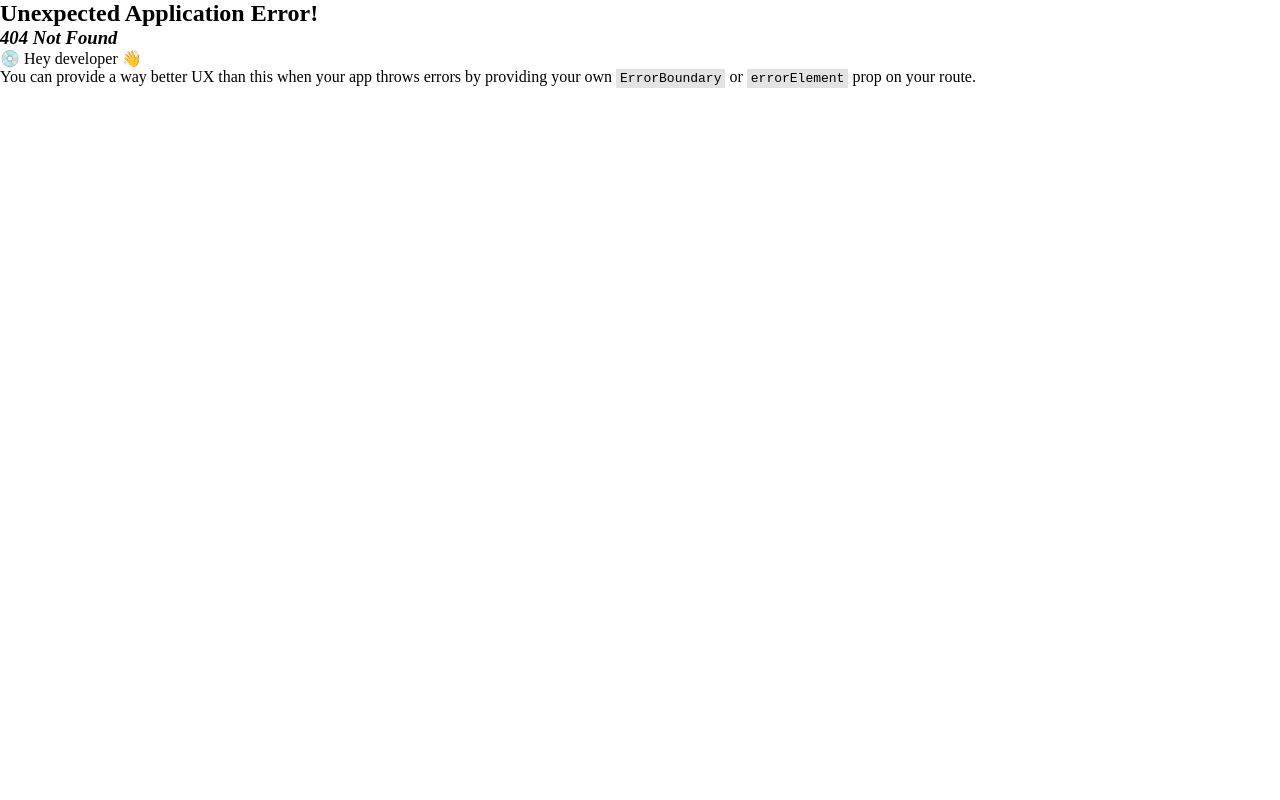
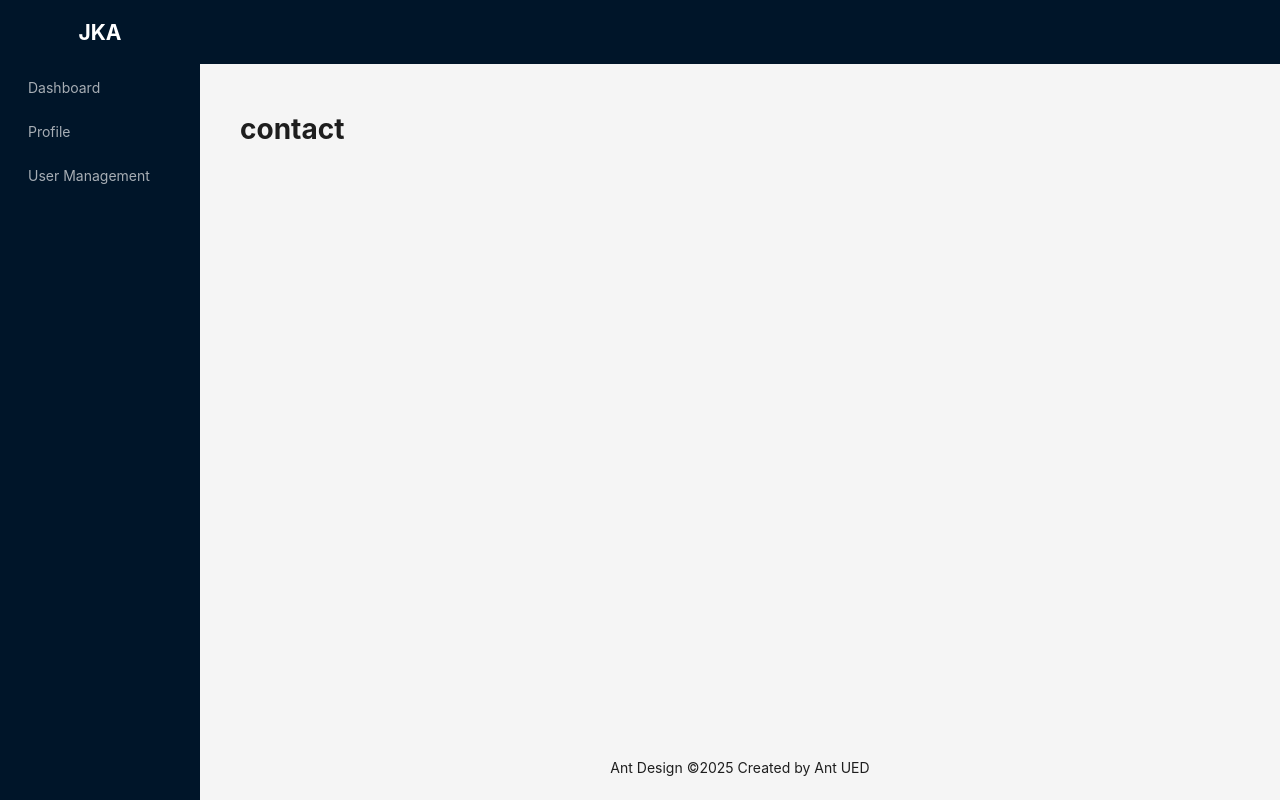
Before and after one commit to azad-xyz/ant-d, a React (Vite) app: page /contact in a window 1280 px wide. Before the commit this address had no page. Built offline with nearby package versions, Linux system fonts and the light colour scheme.

Commit message:
feat: add routing and new pages for login, register, about, and contact

```diff
--- a/src/components/layout/MainLayout.tsx
+++ b/src/components/layout/MainLayout.tsx
@@ -1,5 +1,6 @@
 // import React from "react";
 import { Layout, Menu, MenuProps } from "antd";
+import { Outlet } from "react-router-dom";
 // import {
 //   UploadOutlined,
 //   UserOutlined,
@@ -64,7 +65,7 @@ const MainLayout = () => {
               minHeight: 360,
             }}
           >
-            <h1>main content</h1>
+            <Outlet />
           </div>
         </Content>
         <Footer style={{ textAlign: "center" }}>
--- /dev/null
+++ b/src/pages/about.tsx
@@ -0,0 +1,11 @@
+import React from "react";
+
+const About = () => {
+  return (
+    <div>
+      <h1>about</h1>
+    </div>
+  );
+};
+
+export default About;
--- /dev/null
+++ b/src/pages/contact.tsx
@@ -0,0 +1,11 @@
+import React from "react";
+
+const Contact = () => {
+  return (
+    <div>
+      <h1>contact</h1>
+    </div>
+  );
+};
+
+export default Contact;
--- /dev/null
+++ b/src/pages/login.tsx
@@ -0,0 +1,11 @@
+import React from "react";
+
+const Login = () => {
+  return (
+    <div>
+      <h1>login</h1>
+    </div>
+  );
+};
+
+export default Login;
--- /dev/null
+++ b/src/pages/register.tsx
@@ -0,0 +1,11 @@
+import React from "react";
+
+const Register = () => {
+  return (
+    <div>
+      <h1>register</h1>
+    </div>
+  );
+};
+
+export default Register;
```
Also changed, not shown: src/routes/routes.tsx (+22 -0 lines).
